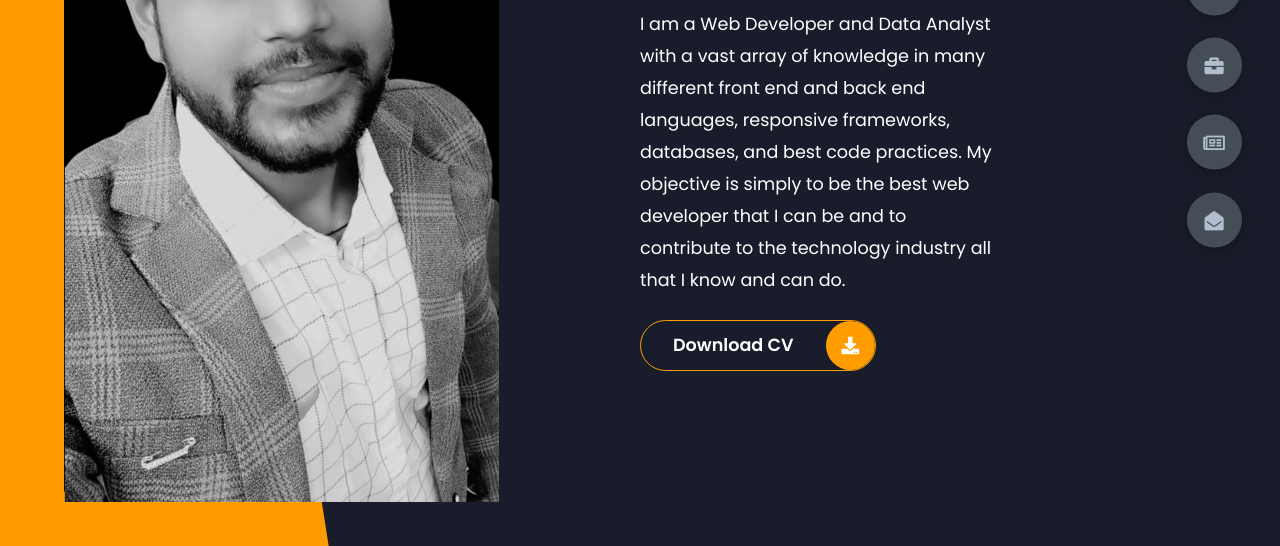
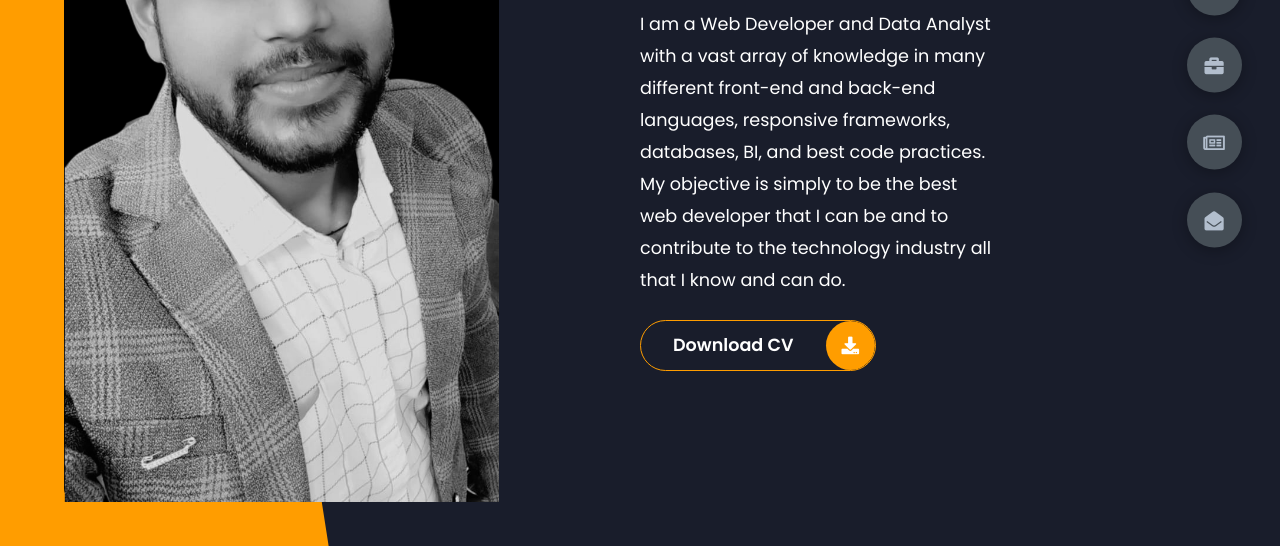
Before and after one commit to officialpankajsah/Prosonal-Portfolio-Website, a plain HTML site: page index.html in a window 1280 px wide. Shown: the part 335-881 px from the top of the page. Drawn offline with Linux system fonts and the light colour scheme.

Commit message:
Update index.html

```diff
--- a/index.html
+++ b/index.html
@@ -31,8 +31,8 @@
 
                 </h1>
                 <p>
-                    I am a Web Developer and Data Analyst with a vast array of knowledge in many different front end and back end
-                    languages, responsive frameworks, databases, and best code practices. My objective is simply to be
+                    I am a Web Developer and Data Analyst with a vast array of knowledge in many different front-end and back-end
+                    languages, responsive frameworks, databases, BI, and best code practices. My objective is simply to be
                     the best web developer that I can be and to contribute to the technology industry all that I know
                     and can do.
                 </p>
```
